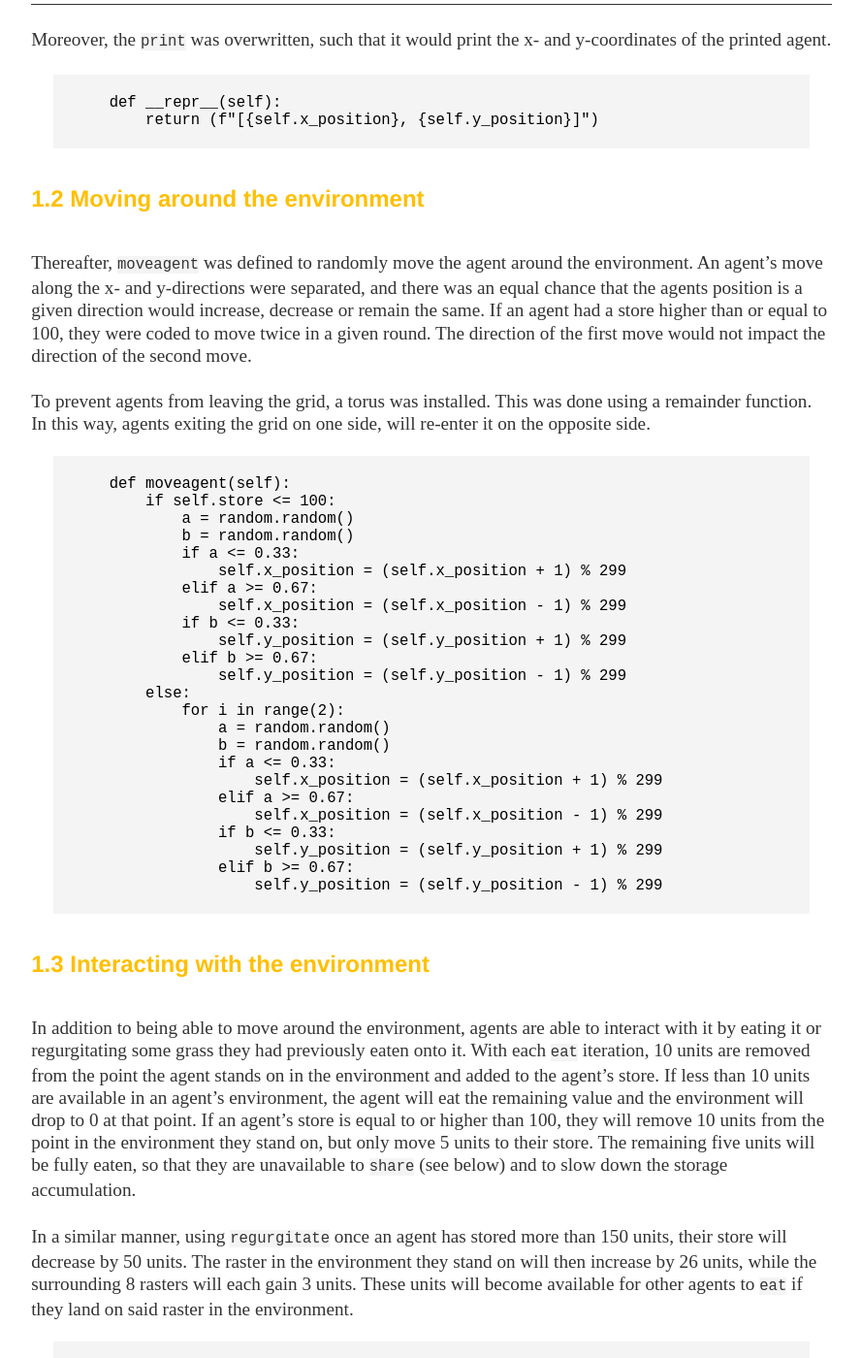
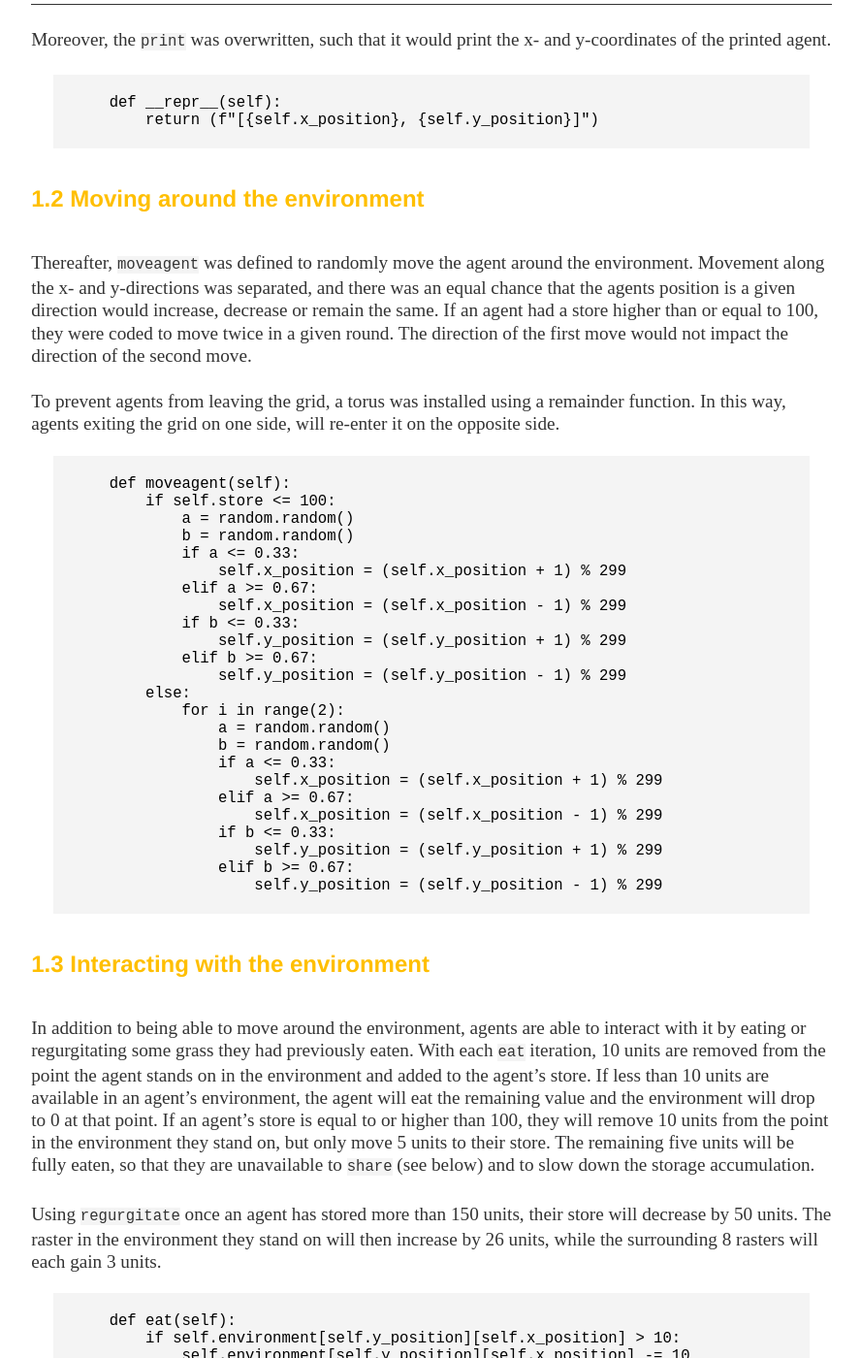
Before and after one commit to lena-kilian/lena-kilian.github.io, a Jekyll site: the page built from abm/index.md, in a window 1280 px wide and 1400 px high, scrolled down 2243 px. Shown: the whole window at 97% size, without its empty margins (195-1083 px from the left). Built offline with Jekyll 4.4.1, drawn with Linux system fonts in a browser that asks for light colours; our own code applies the rules of GitHub Pages for plain Markdown files.

Commit message:
Update index.md

````diff
--- a/abm/index.md
+++ b/abm/index.md
@@ -74,9 +74,9 @@ Moreover, the `print` was overwritten, such that it would print the x- and y-coo
 
 ### <a name="1.2"></a>1.2 Moving around the environment
 
-Thereafter, `moveagent` was defined to randomly move the agent around the environment. An agent's move along the x- and y-directions were separated, and there was an equal chance that the agents position is a given direction would increase, decrease or remain the same. If an agent had a store higher than or equal to 100, they were coded to move twice in a given round. The direction of the first move would not impact the direction of the second move.
+Thereafter, `moveagent` was defined to randomly move the agent around the environment. Movement along the x- and y-directions was separated, and there was an equal chance that the agents position is a given direction would increase, decrease or remain the same. If an agent had a store higher than or equal to 100, they were coded to move twice in a given round. The direction of the first move would not impact the direction of the second move.
 
-To prevent agents from leaving the grid, a torus was installed. This was done using a remainder function. In this way, agents exiting the grid on one side, will re-enter it on the opposite side.
+To prevent agents from leaving the grid, a torus was installed using a remainder function. In this way, agents exiting the grid on one side, will re-enter it on the opposite side.
 
 ```
     def moveagent(self):
@@ -109,9 +109,9 @@ To prevent agents from leaving the grid, a torus was installed. This was done us
 
 ### <a name="1.3"></a>1.3 Interacting with the environment
 
-In addition to being able to move around the environment, agents are able to interact with it by eating it or regurgitating some grass they had previously eaten onto it. With each `eat` iteration, 10 units are removed from the point the agent stands on in the environment and added to the agent's store. If less than 10 units are available in an agent's environment, the agent will eat the remaining value and the environment will drop to 0 at that point. If an agent's store is equal to or higher than 100, they will remove 10 units from the point in the environment they stand on, but only move 5 units to their store. The remaining five units will be fully eaten, so that they are unavailable to `share` (see below) and to slow down the storage accumulation.
+In addition to being able to move around the environment, agents are able to interact with it by eating or regurgitating some grass they had previously eaten. With each `eat` iteration, 10 units are removed from the point the agent stands on in the environment and added to the agent's store. If less than 10 units are available in an agent's environment, the agent will eat the remaining value and the environment will drop to 0 at that point. If an agent's store is equal to or higher than 100, they will remove 10 units from the point in the environment they stand on, but only move 5 units to their store. The remaining five units will be fully eaten, so that they are unavailable to `share` (see below) and to slow down the storage accumulation.
 
-In a similar manner, using `regurgitate` once an agent has stored more than 150 units, their store will decrease by 50 units. The raster in the environment they stand on will then increase by 26 units, while the surrounding 8 rasters will each gain 3 units. These units will become available for other agents to `eat` if they land on said raster in the environment.
+Using `regurgitate` once an agent has stored more than 150 units, their store will decrease by 50 units. The raster in the environment they stand on will then increase by 26 units, while the surrounding 8 rasters will each gain 3 units.
 
 ```
     def eat(self):
````
